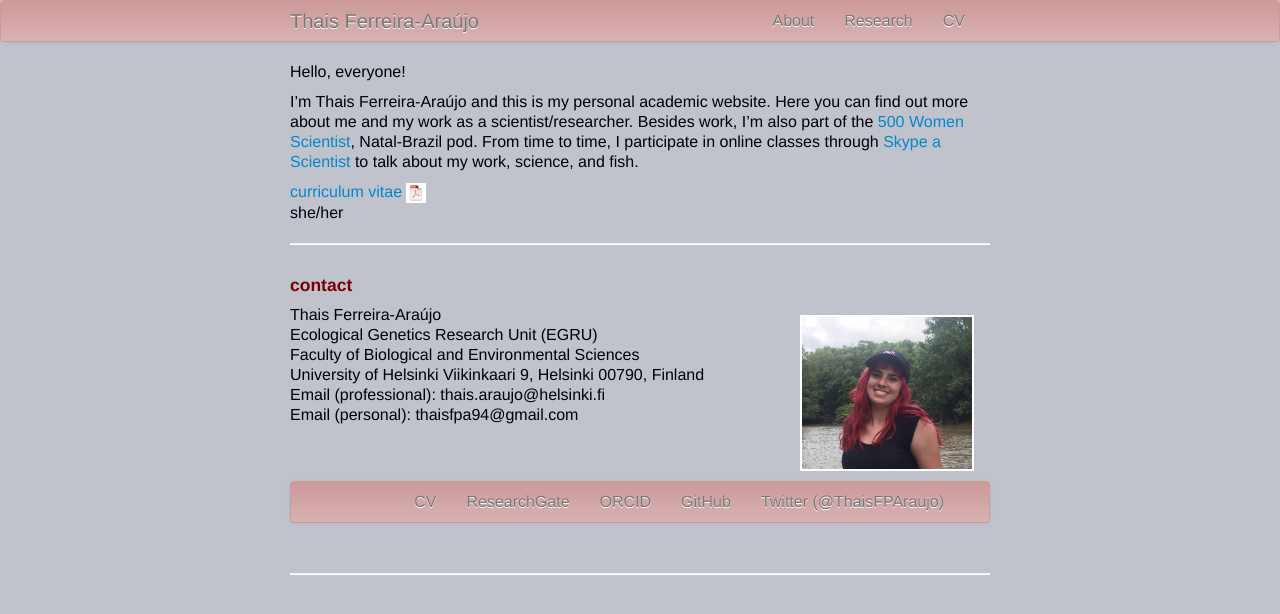
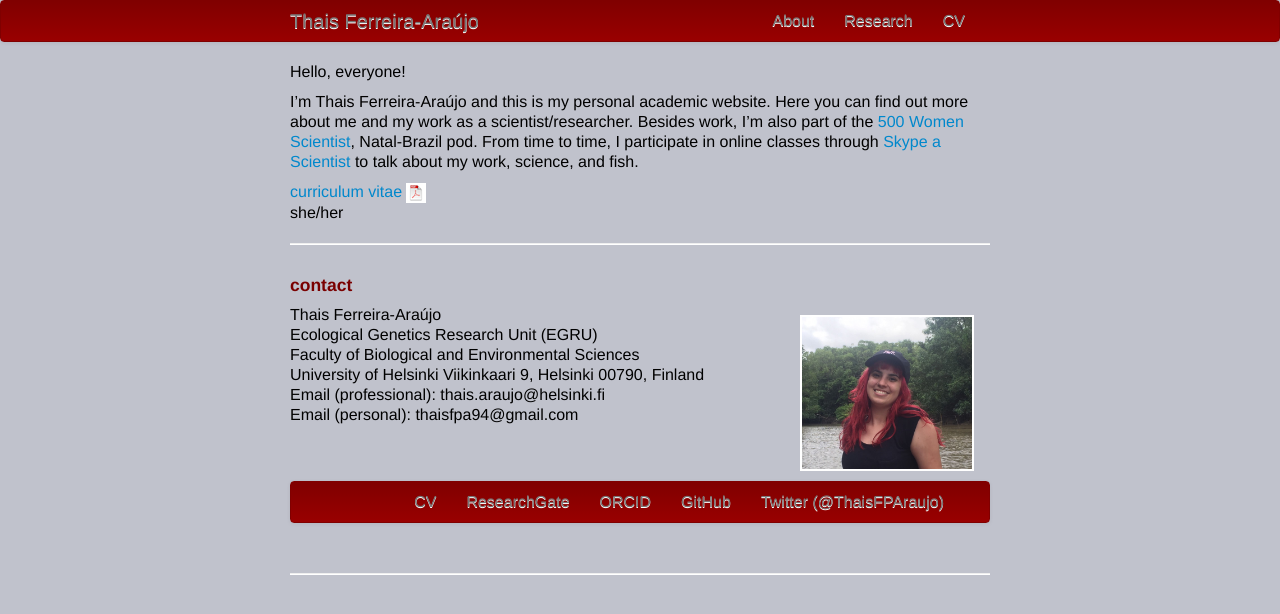
Before and after one commit to tferreira-araujo/tferreira-araujo.github.io, a Jekyll site: the page built from index.md, in a window 1280 px wide. Shown: the top 614 px of the page. Built offline with Jekyll 4.4.1, drawn with Linux system fonts in a browser that asks for light colours.

Commit message:
update my website

```diff
--- a/assets/themes/twitter/css/my_custom_css.css
+++ b/assets/themes/twitter/css/my_custom_css.css
@@ -92,13 +92,13 @@ h1, h2, h3, h4 {
     padding-right:20px;
     background-color:#fafafa;
 	color:#000000;
-    background-image:-moz-linear-gradient(top, #CC9999, #D8B2B2);
-    background-image:-webkit-gradient(linear, 0 0, 0 100%, from(#CC9999), to(#7a0000));
-    background-image:-webkit-linear-gradient(top, #CC9999, #D8B2B2);
-    background-image:-o-linear-gradient(top, #CC9999, #D8B2B2);
-    background-image:linear-gradient(to bottom, #CC9999, #D8B2B2);
+    background-image:-moz-linear-gradient(top, #800000, #990000);
+    background-image:-webkit-gradient(linear, 0 0, 0 100%, from(#800000), to(#7a0000));
+    background-image:-webkit-linear-gradient(top, #800000, #990000);
+    background-image:-o-linear-gradient(top, #800000, #990000);
+    background-image:linear-gradient(to bottom, #800000, #990000);
     background-repeat:repeat-x;filter:progid:DXImageTransform.Microsoft.gradient(startColorstr='#ffffffff', endColorstr='#fff2f2f2', GradientType=0);
-    border:1px solid #CC9999;
+    border:1px solid #800000;
     -webkit-border-radius:4px;
     -moz-border-radius:4px;
     border-radius:4px;
@@ -113,9 +113,13 @@ h1, h2, h3, h4 {
 	font-size:11px;
 	font-weight:bold;
 	line-height:20px;
-	color:#646464;
-	text-shadow:none;
+	color:#F7EFEF;
+	text-shadow:0 1px 0 rgba(255, 255, 255, 0.5);
 	text-transform:uppercase;
+}
+
+.nav>li>a:hover {
+	text-decoration:none;background-color:#eeeeee;
 }
 
 body {
```
